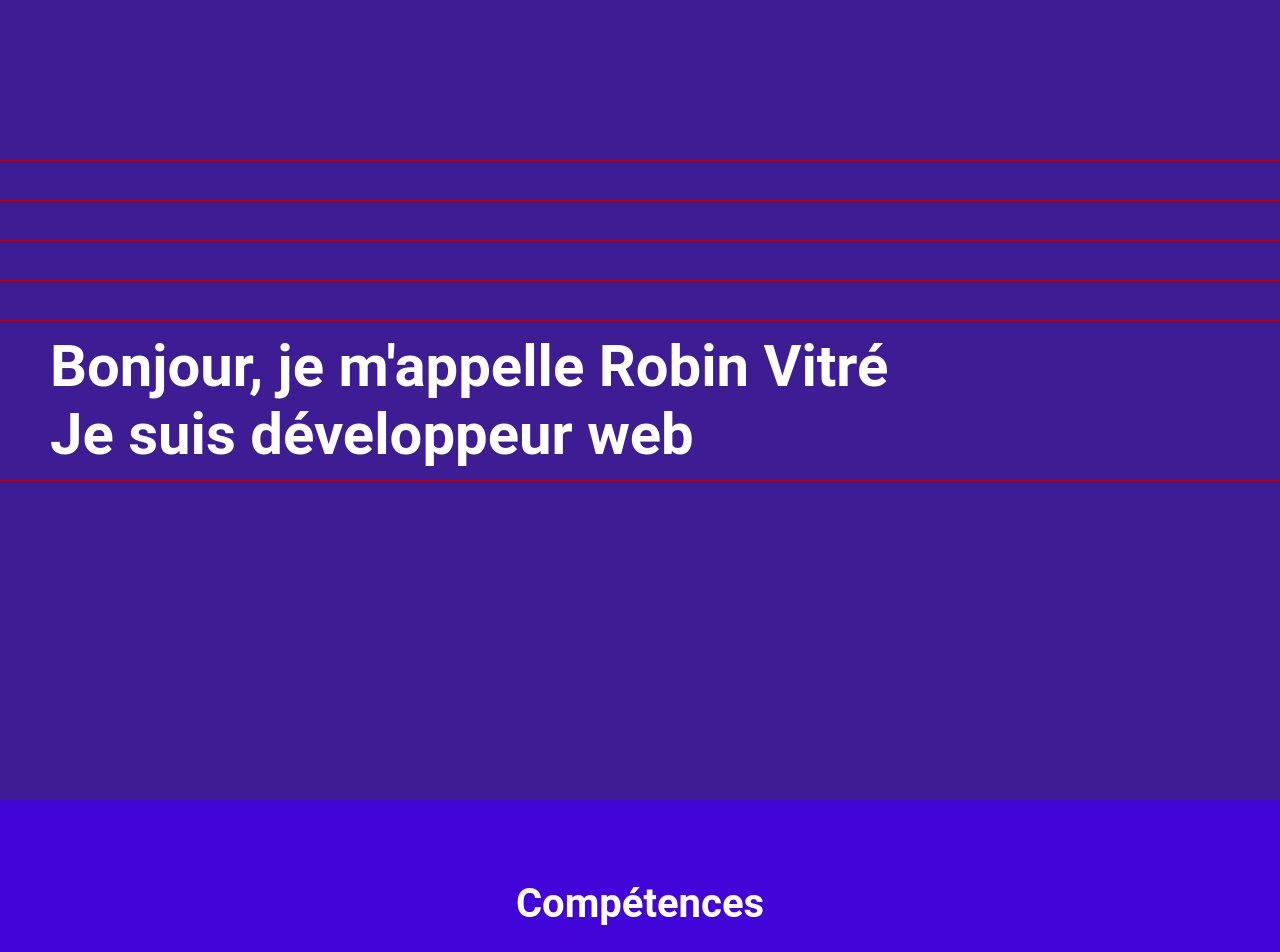
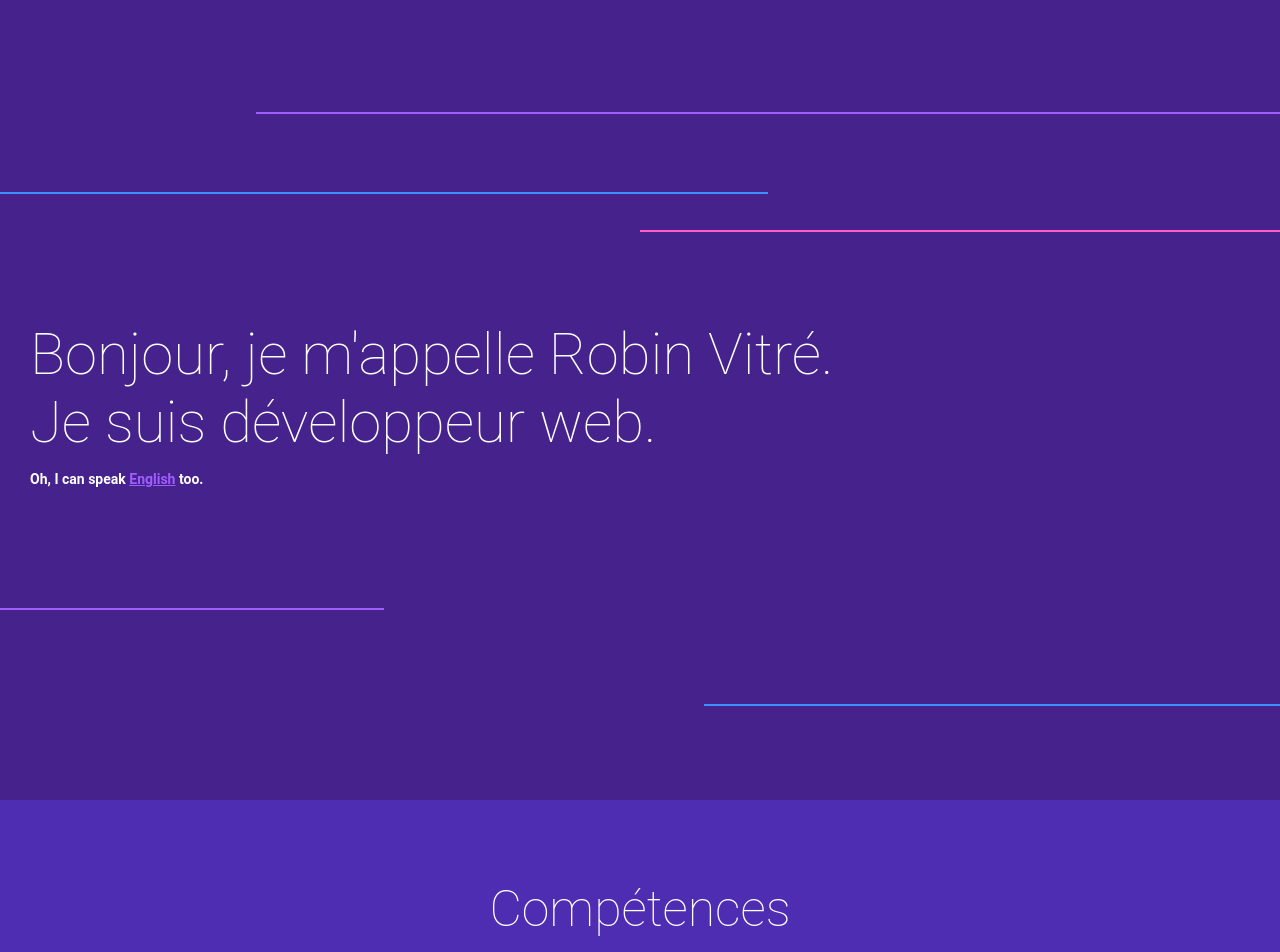
Before and after one commit to rvitre/robinvitre, a React app: page / in a window 1280 px wide. Shown: the top 952 px of the page. Built offline with nearby package versions, Linux system fonts and the light colour scheme.

Commit message:
header style

```diff
--- /dev/null
+++ b/src/assets/Theme.js
@@ -0,0 +1,9 @@
+const Theme = {
+    'purpleLight': '#A05DFF',
+    'blueLight': '#3D90FF',
+    'pinkLight': '#FF5FC4',
+    'purpleDark': '#46238C',
+    'purpleDark2': '#4E2DB2'
+};
+
+export default Theme;
--- a/src/components/Section.js
+++ b/src/components/Section.js
@@ -6,14 +6,14 @@ const SectionWrapper = styled.div`
     height: ${props => props.height || 'auto'};
     overflow-x: hidden;
     position: relative;
-    padding: 80px 0;
+    padding: ${props => props.padding || '80px 0'};
     box-sizing: border-box;
 `;
 
 class Section extends Component {
 
     render() {
-        return <SectionWrapper height={this.props.height} color={this.props.color}>{this.props.children}</SectionWrapper>;
+        return <SectionWrapper padding={this.props.padding} height={this.props.height} color={this.props.color}>{this.props.children}</SectionWrapper>;
     }
 }
 
--- a/src/components/Title.js
+++ b/src/components/Title.js
@@ -3,7 +3,7 @@ import styled from 'styled-components';
 
 const TitleWrapper = styled.h2`
     color: #FFF;
-    font-size: 40px;
+    font-size: 50px;
     text-align: center;
     margin: 0;
     padding-bottom: 50px;
@@ -11,6 +11,7 @@ const TitleWrapper = styled.h2`
     display: flex;
     align-items: center;
     justify-content: center;
+    font-weight: 100;
 `;
 
 class Title extends Component {
--- a/src/index.css
+++ b/src/index.css
@@ -1,6 +1,31 @@
+@font-face {
+  font-family: 'Roboto';
+  src: url(assets/fonts/Roboto-Thin.ttf) format('ttf');
+  font-weight: 100;
+}
+
+@font-face {
+  font-family: 'Roboto';
+  src: url(assets/fonts/Roboto-Light.ttf) format('ttf');
+  font-weight: 300;
+}
+
 @font-face {
   font-family: 'Roboto';
   src: url(assets/fonts/Roboto-Regular.ttf) format('ttf');
+  font-weight: 400;
+}
+
+@font-face {
+  font-family: 'Roboto';
+  src: url(assets/fonts/Roboto-Medium.ttf) format('ttf');
+  font-weight: 500;
+}
+
+@font-face {
+  font-family: 'Roboto';
+  src: url(assets/fonts/Roboto-Bold.ttf) format('ttf');
+  font-weight: 700;
 }
 
 body {
--- a/src/sections/Header.js
+++ b/src/sections/Header.js
@@ -1,30 +1,63 @@
 import React, { Component } from "react";
 import styled from 'styled-components';
+
 import Section from './../components/Section';
+
+import Theme from './../assets/Theme';
+
+const HelloTextHeight = '160px';
 
 const HelloText = styled.h1`
     color: #FFF;
     font-size: 58px;
-    padding-left: 50px;
-    padding-right: 100px;
+    padding-left: 30px;
+    padding-right: 30px;
     display: flex;
-    height: 100%;
     align-items: center;
     margin: 0;
+    height: ${HelloTextHeight};
+    flex-direction: column;
+    align-items: flex-start;
+    font-weight: 100;
 
     transition: transform ${props => props.time};
     transform: translate(5000px, 0);
     transform: translate(${props => props.x}, 0);
+
+    /* MOBILE */
+    @media (max-width: 764px) {
+        font-size: 28px;
+    }
+`;
+const LanguageInfo = styled.span`
+    font-size: 14px;
+    font-weight: bold;
+    margin-top: 15px;
+
+    a {
+        color: ${Theme.purpleLight};
+    }
+`;
+
+const TopBarsContainer = styled.div`
+    height: 40vh;
+    position: relative;
+`;
+const BottomBarsContainer = styled.div`
+    height: calc(100vh - 40vh - ${HelloTextHeight});
+    position: relative;
 `;
 
 const MovingObject = styled.div`
-    background: #c60101;
-    height: 1px;
-    width: 6000px;
+    background: ${props => props.color || '#fff'};
+    height: 2px;
+    left: ${props => props.from === "left" ? '0' : 'initial'};
+    right: ${props => props.from === "right" ? '0' : 'initial'};
+    width: ${props => props.size || '50vw'};
     position: absolute;
     top: ${props => props.top};
     transition: transform ${props => props.time};
-    transform: translate(${props => props.xStart || '5000px'}, 0);
+    transform: translate(${props => props.from === "right" ? '5000px' : '-6000px'}, 0);
     transform: translate(${props => props.x}, 0);
 `;
 class Header extends Component {
@@ -42,15 +75,20 @@ class Header extends Component {
     }
 
     render() {
-        return <Section height="100vh">
-            <HelloText  x={this.state.x} time="0.5s">Bonjour, je m'appelle Robin Vitré<br /> Je suis développeur web</HelloText>
-            <MovingObject xStart={'5000px'} x={this.state.x} time="1s" top="40%"></MovingObject>
-            <MovingObject xStart={'5000px'} x={this.state.x} time="1.5s" top="35%"></MovingObject>
-            <MovingObject xStart={'5000px'} x={this.state.x} time="2s" top="30%"></MovingObject>
-            <MovingObject xStart={'5000px'} x={this.state.x} time="2.5s" top="25%"></MovingObject>
-            <MovingObject xStart={'5000px'} x={this.state.x} time="3s" top="20%"></MovingObject>
-
-            <MovingObject xStart={'-6000px'} x={this.state.xNeg} time="3.5s" top="60%"></MovingObject>
+        return <Section height="100vh" padding="0" color={Theme.purpleDark}>
+            <TopBarsContainer>
+                <MovingObject from={'right'} x={this.state.x} time="0.9s" top="35%" color={Theme.purpleLight} size="80vw"></MovingObject>
+                <MovingObject from={'left'}  x={this.state.xNeg} time="1.3s" top="60%" color={Theme.blueLight} size="60vw"></MovingObject>
+                <MovingObject from={'right'} x={this.state.x} time="1.7s" top="72%" color={Theme.pinkLight} size="50vw"></MovingObject>
+            </TopBarsContainer>
+            <HelloText  x={this.state.x} time="1s">
+                Bonjour, je m'appelle Robin Vitré.<br /> Je suis développeur web.
+                <LanguageInfo>Oh, I can speak <a href="/" title="English">English</a> too.</LanguageInfo>
+            </HelloText>
+            <BottomBarsContainer>
+                <MovingObject from={'left'}  x={this.state.xNeg} time="2.1s" top="40%" color={Theme.purpleLight} size="30vw"></MovingObject>
+                <MovingObject from={'right'} x={this.state.x} time="2.5s" top="70%" color={Theme.blueLight} size="45vw"></MovingObject>
+            </BottomBarsContainer>
         </Section>;
     }
 }
--- a/src/sections/Skills.js
+++ b/src/sections/Skills.js
@@ -3,6 +3,7 @@ import styled from 'styled-components';
 
 import {SkillsList} from '../assets/SkillsList';
 import SkillCategoriesColor from '../assets/SkillCategories';
+import Theme from './../assets/Theme';
 
 import Section from './../components/Section';
 import SkillCard from './../components/SkillCard';
@@ -48,7 +49,7 @@ const SkillLegend = styled.div`
 
 class Skills extends Component {
     render() {
-        return <Section color="#4205d9">
+        return <Section color={Theme.purpleDark2}>
             <Title>Compétences</Title>
             <SkillsLegendContainer className="container">
                 {SkillCategoriesColor.map((skill, i) => (
```
